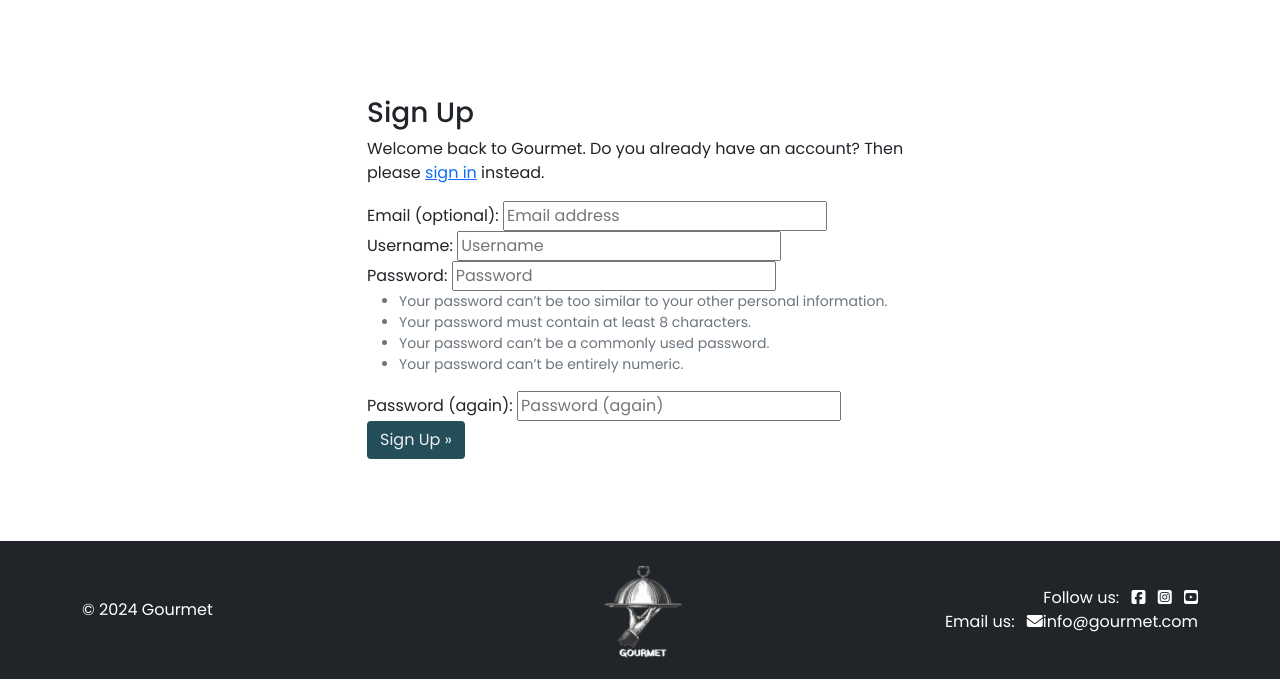
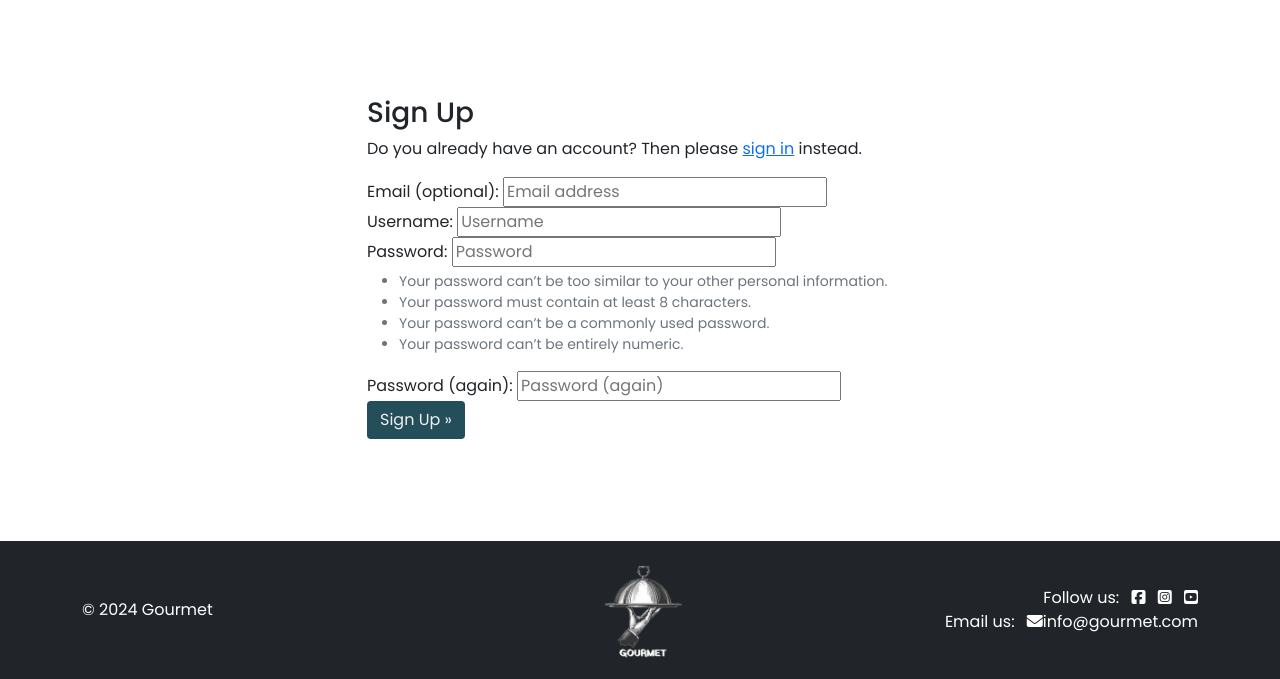
Before and after one commit to MartsyniukOlena/recipes-website, a Django app: page /accounts/signup/ in a window 1280 px wide. Shown: the part 121-800 px from the top of the page. Run offline with Django 4.2, Linux system fonts and the light colour scheme.

Commit message:
Update Readme

```diff
--- a/templates/account/signup.html
+++ b/templates/account/signup.html
@@ -9,7 +9,7 @@
     <div class="row justify-content-center">
         <div class="col-12 col-md-6 my-5">
             <h3>{% trans "Sign Up" %}</h3>
-            <p>{% blocktrans %}Welcome back to Gourmet. Do you already have an account? Then please <a class="link" href="{{ login_url }}">sign in</a> instead.{% endblocktrans %}</p>
+            <p>{% blocktrans %}Do you already have an account? Then please <a class="link" href="{{ login_url }}">sign in</a> instead.{% endblocktrans %}</p>
             <form class="signup" id="signup_form" method="post" action="{% url 'account_signup' %}">
                 {% csrf_token %}
                 {% for field in form %}
@@ -17,7 +17,7 @@
                         {{ field.label_tag }}
                         {{ field }}
                         {% if field.help_text %}
-                            <small class="form-text text-muted">{{ field.help_text }}</small>
+                            <div class="form-text text-muted">{{ field.help_text }}</div>
                         {% endif %}
                         {% for error in field.errors %}
                             <div class="invalid-feedback">
```
Also changed, not shown: README.md.
